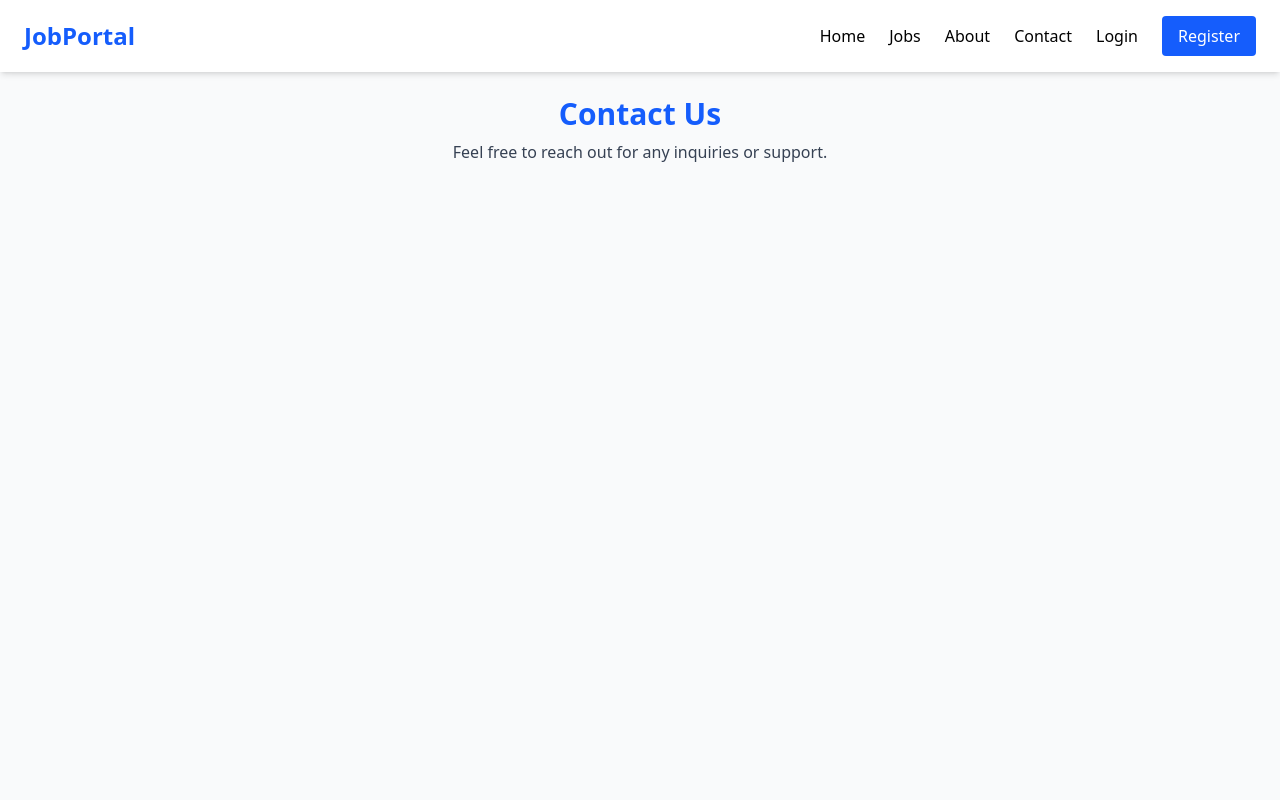
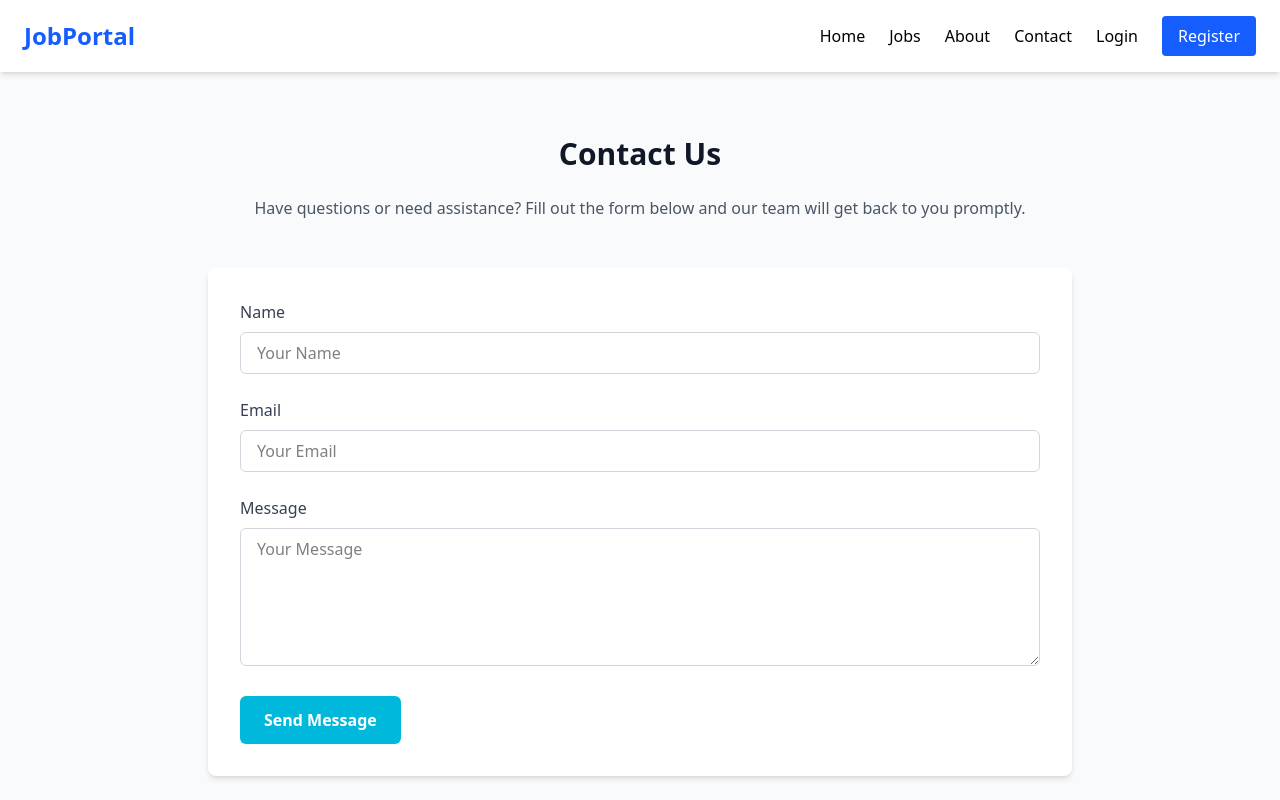
Before and after one commit to santoshqw/jobportal, a React (Vite) app in the folder frontend/: page /contact in a window 1280 px wide. Shown: the top 800 px of the page. Built offline with nearby package versions, Linux system fonts and the light colour scheme.

Commit message:
contact section

```diff
--- a/frontend/src/Component/Pages/Contact.jsx
+++ b/frontend/src/Component/Pages/Contact.jsx
@@ -1,14 +1,88 @@
-import React from 'react'
+// Contact.jsx
+import React, { useState } from "react";
 
 const Contact = () => {
+  const [formData, setFormData] = useState({
+    name: "",
+    email: "",
+    message: "",
+  });
+
+  const handleChange = (e) => {
+    setFormData({ ...formData, [e.target.name]: e.target.value });
+  };
+
+  const handleSubmit = (e) => {
+    e.preventDefault();
+    // For now, just log data. Later, connect to API or email service
+    console.log("Contact form submitted:", formData);
+    alert("Thank you! Your message has been sent.");
+    setFormData({ name: "", email: "", message: "" });
+  };
+
   return (
-  <>
-    <div className="p-6 text-center">
-      <h1 className="text-3xl font-bold text-blue-600">Contact Us</h1>
-      <p className="text-gray-700 mt-2">Feel free to reach out for any inquiries or support.</p>
-    </div>
-  </>
-  )
-}
+    <section className="bg-gray-50 py-16">
+      <div className="container mx-auto px-4 max-w-4xl">
+        <h2 className="text-3xl font-bold text-gray-900 text-center mb-6">
+          Contact Us
+        </h2>
+        <p className="text-center text-gray-600 mb-12">
+          Have questions or need assistance? Fill out the form below and our team will get back to you promptly.
+        </p>
 
-export default Contact
+        <form
+          onSubmit={handleSubmit}
+          className="bg-white shadow-md rounded-lg p-8 space-y-6"
+        >
+          <div>
+            <label className="block text-gray-700 mb-2">Name</label>
+            <input
+              type="text"
+              name="name"
+              value={formData.name}
+              onChange={handleChange}
+              required
+              className="w-full border border-gray-300 rounded-md px-4 py-2 focus:ring-2 focus:ring-cyan-500 outline-none"
+              placeholder="Your Name"
+            />
+          </div>
+
+          <div>
+            <label className="block text-gray-700 mb-2">Email</label>
+            <input
+              type="email"
+              name="email"
+              value={formData.email}
+              onChange={handleChange}
+              required
+              className="w-full border border-gray-300 rounded-md px-4 py-2 focus:ring-2 focus:ring-cyan-500 outline-none"
+              placeholder="Your Email"
+            />
+          </div>
+
+          <div>
+            <label className="block text-gray-700 mb-2">Message</label>
+            <textarea
+              name="message"
+              value={formData.message}
+              onChange={handleChange}
+              required
+              rows="5"
+              className="w-full border border-gray-300 rounded-md px-4 py-2 focus:ring-2 focus:ring-cyan-500 outline-none"
+              placeholder="Your Message"
+            ></textarea>
+          </div>
+
+          <button
+            type="submit"
+            className="bg-cyan-500 text-white font-semibold px-6 py-3 rounded-md hover:bg-cyan-600 transition-all duration-300"
+          >
+            Send Message
+          </button>
+        </form>
+      </div>
+    </section>
+  );
+};
+
+export default Contact;
```
